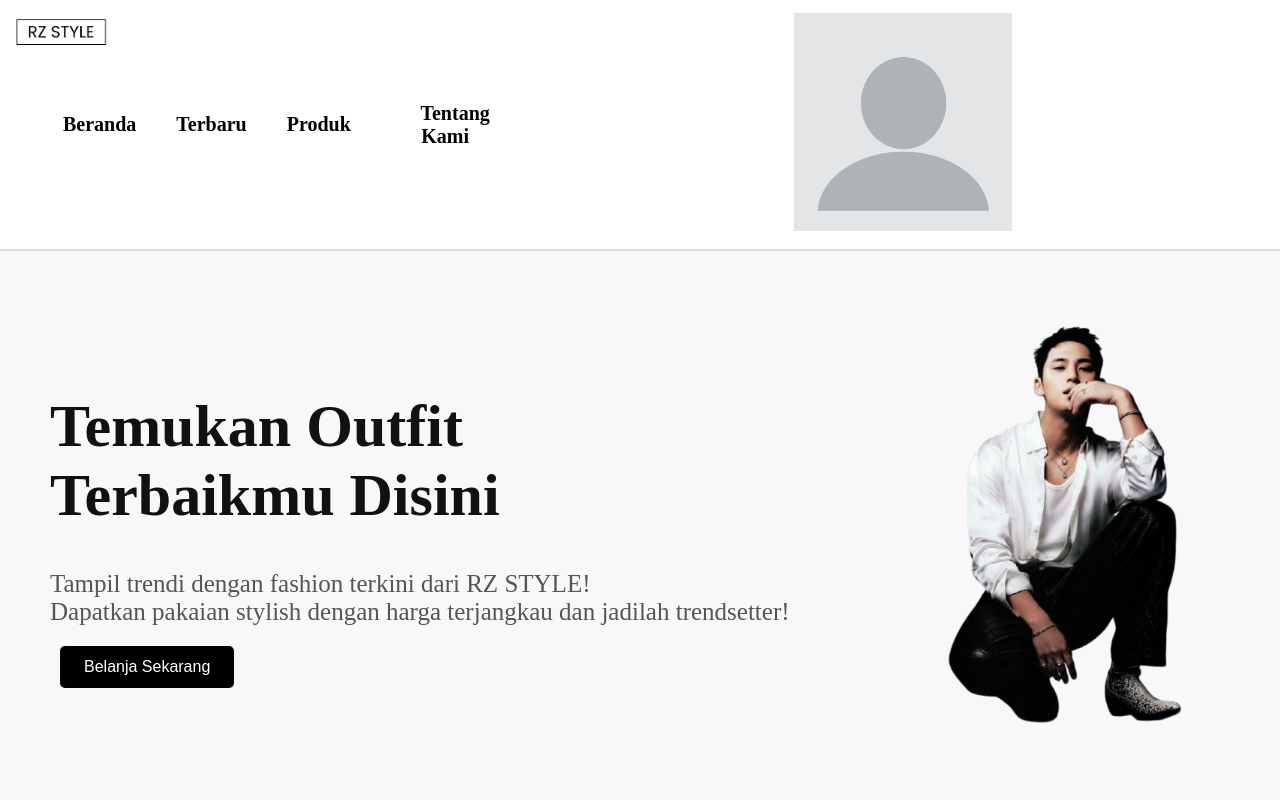
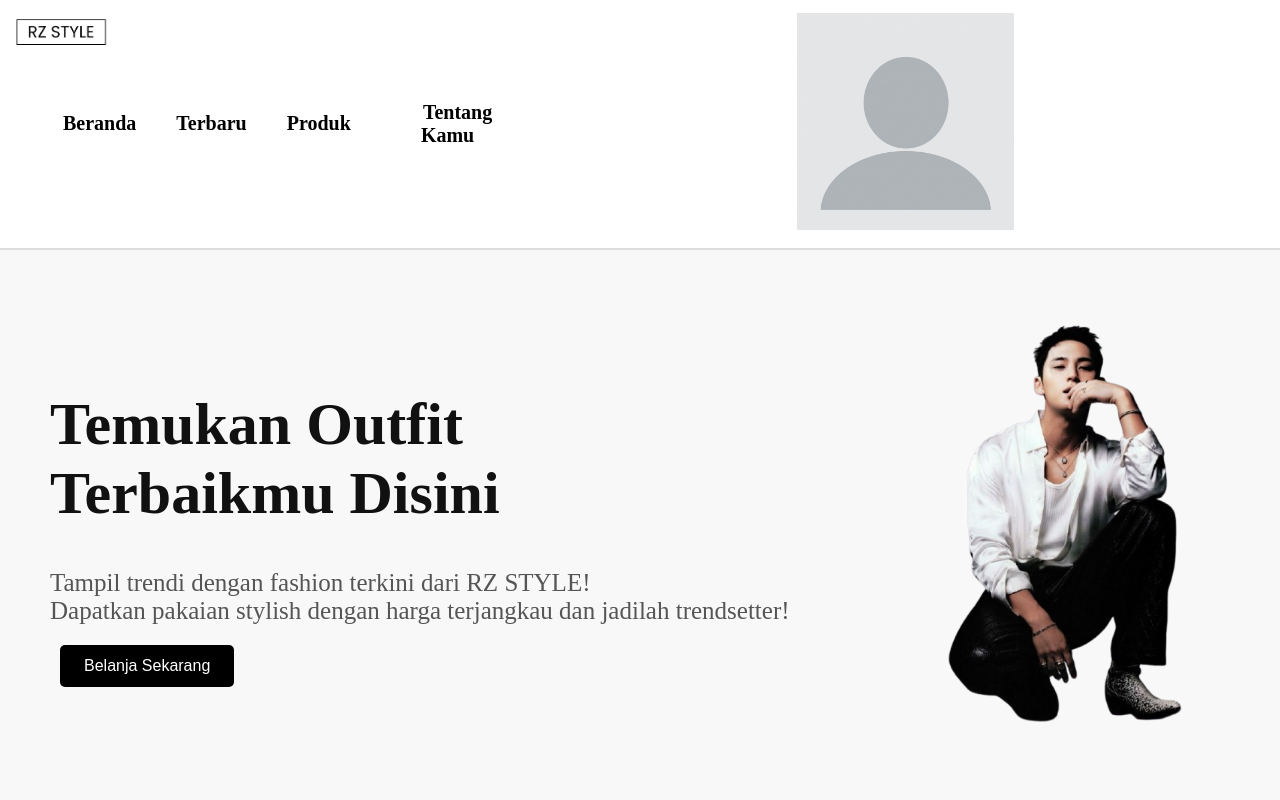
Before and after one commit to fauziyaharn/fauziyaharn.github.io, a plain HTML site: page RZSTYLE/RZSTYLE.html in a window 1280 px wide. Shown: the top 800 px of the page. Drawn offline with Linux system fonts and the light colour scheme.

Commit message:
tentang kamu

```diff
--- a/RZSTYLE/RZSTYLE.html
+++ b/RZSTYLE/RZSTYLE.html
@@ -14,7 +14,7 @@
                 <td><a href="#">Beranda</a></td>
                 <td><a href="#">Terbaru</a></td>
                 <td><a href="#">Produk</a></td>
-                <td><a href="#">Tentang Kami</a></td>
+                <td><a href="#">Tentang Kamu</a></td>
                 <td><img class="profil" src="Asset/Photo Profile/profil.jpeg" alt=""></td>
             </tr>
         </table>
```
